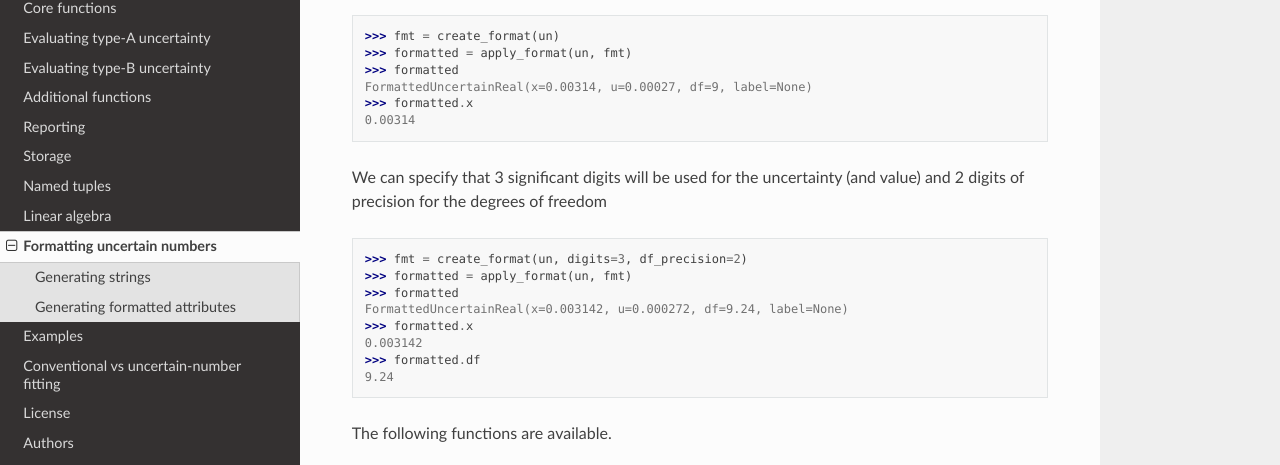
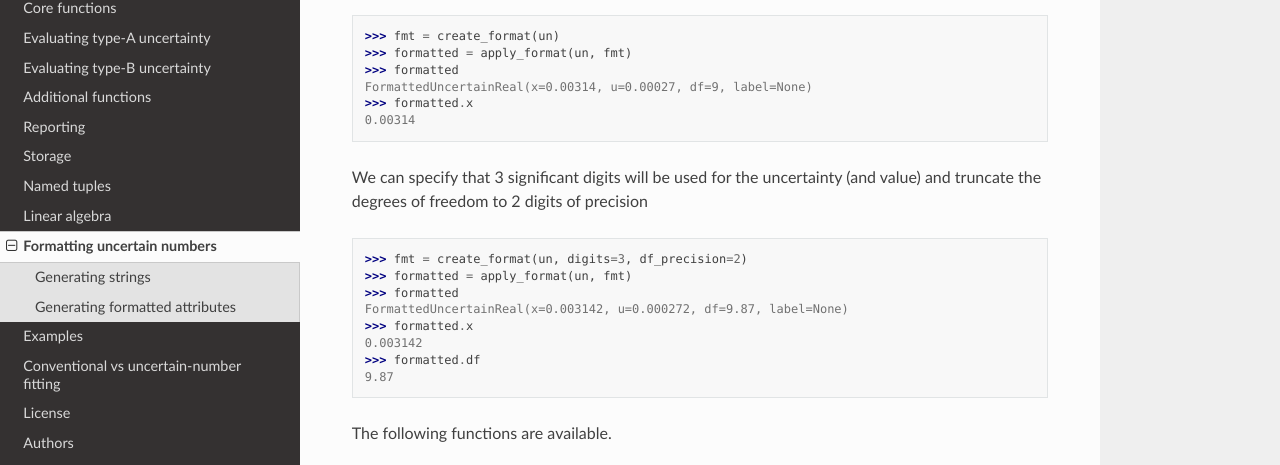
Before and after one commit to MSLNZ/GTC, a Sphinx documentation site: the page built from docs/API/formatting.rst, in a window 1280 px wide and 900 px high, scrolled down 2642 px. Shown: the part 196-661 px from the top of the window. Built offline with Sphinx 7.4.7 and the Read the Docs theme 2.0.0, drawn with Linux system fonts in a browser that asks for light colours; grey boxes are pictures that could not be loaded.

Commit message:
use 'truncate' instead of 'round' to describe the formatted dof value

```diff
--- a/docs/API/formatting.rst
+++ b/docs/API/formatting.rst
@@ -137,16 +137,16 @@ complex numbers) that have been manipulated to have exactly the specified number
     0.00314
 
 We can specify that 3 significant digits will be used for the uncertainty (and value) and
-2 digits of precision for the degrees of freedom
+truncate the degrees of freedom to 2 digits of precision
 
     >>> fmt = create_format(un, digits=3, df_precision=2)
     >>> formatted = apply_format(un, fmt)
     >>> formatted
-    FormattedUncertainReal(x=0.003142, u=0.000272, df=9.24, label=None)
+    FormattedUncertainReal(x=0.003142, u=0.000272, df=9.87, label=None)
     >>> formatted.x
     0.003142
     >>> formatted.df
-    9.24
+    9.87
 
 The following functions are available.
 
```
Also changed, not shown: other parts of docs/API/formatting.rst (+1 -1 lines), 2 other files.
